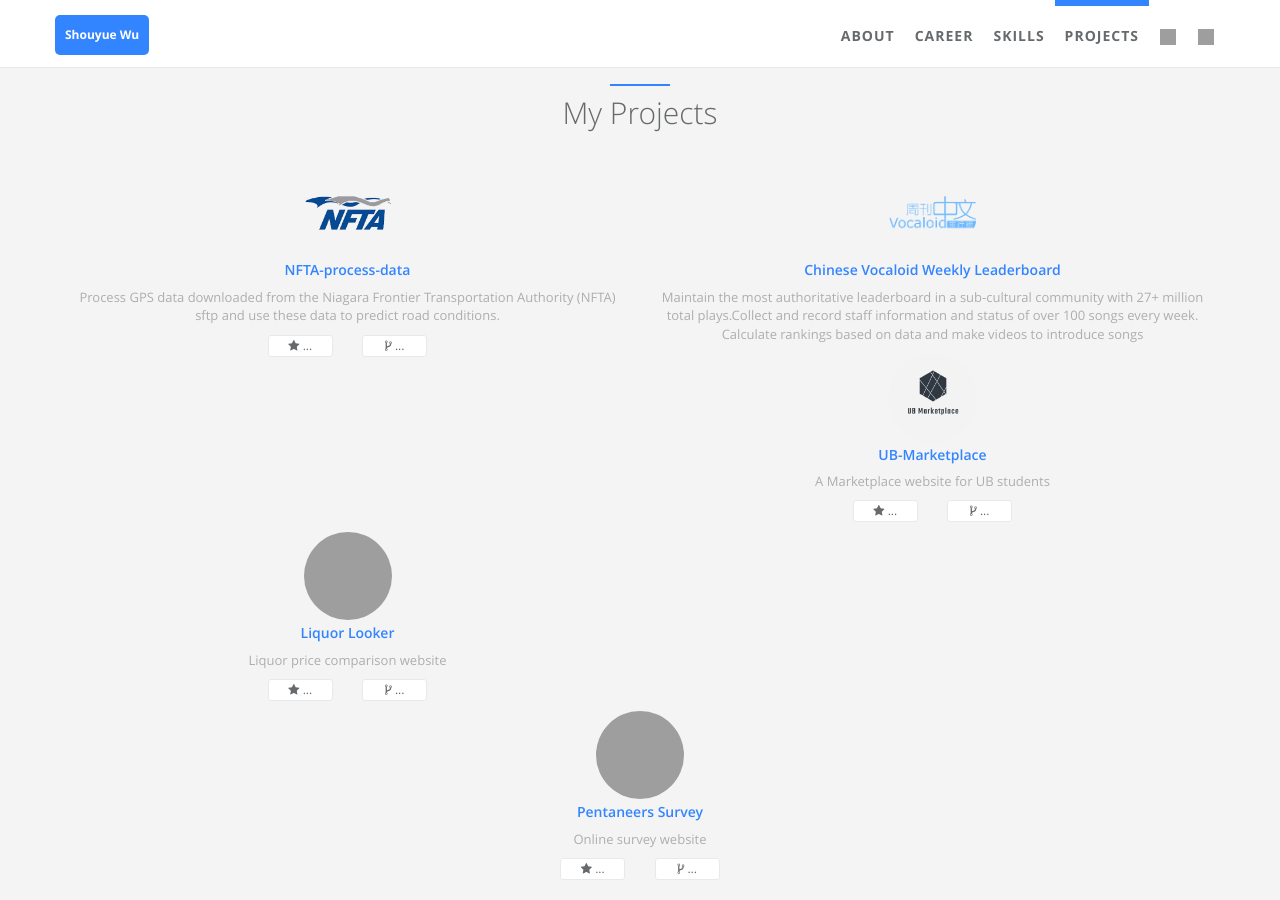
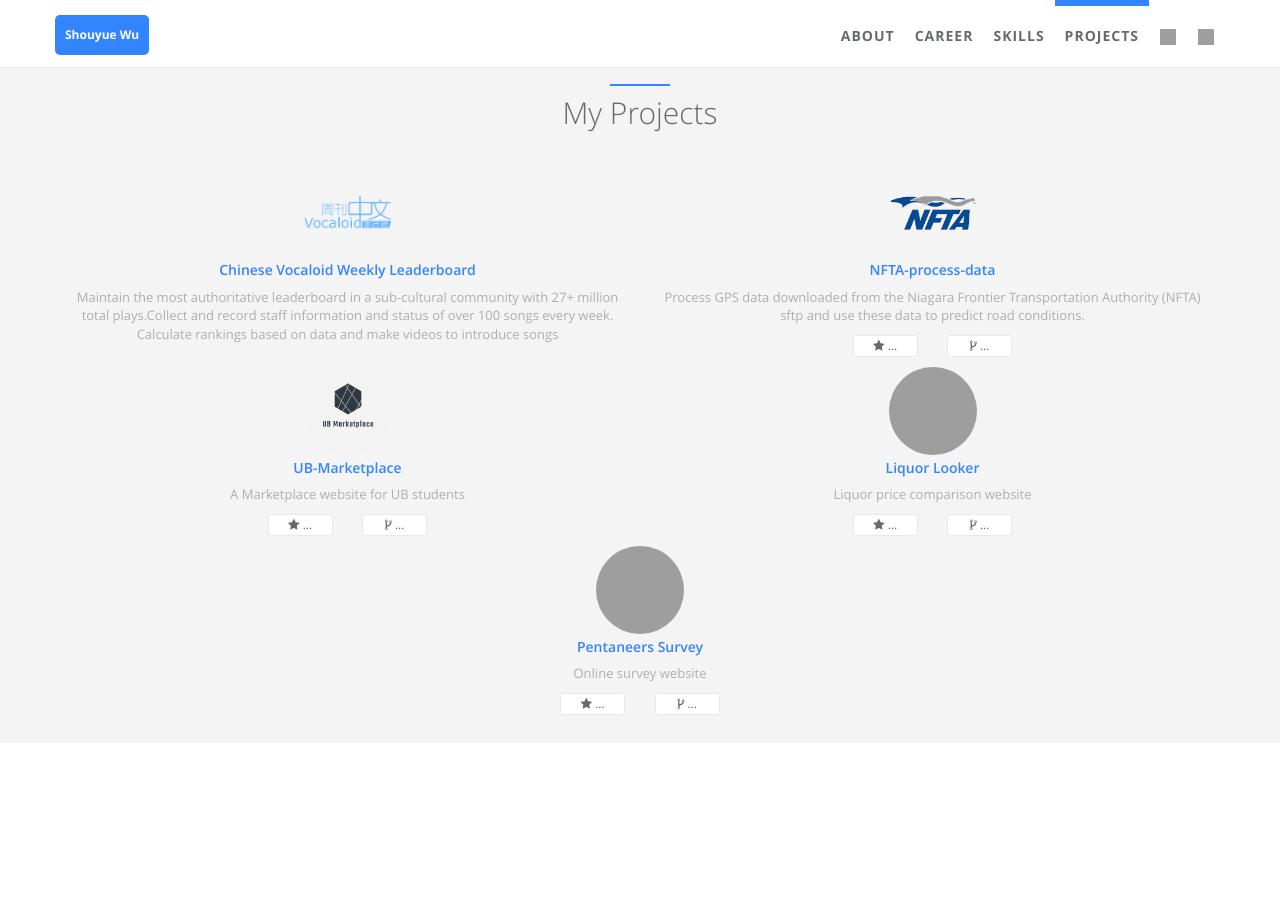
Before and after one commit to Lostpart/aboutMe, a Jekyll site: the page built from index.html, in a window 1280 px wide and 900 px high, scrolled down 3568 px, cut to the strip 0-900 px from the top of the window. Built offline with Jekyll 4.4.1, drawn with Linux system fonts in a browser that asks for light colours; after the commit the page ends 4311 px from its top, so only the background shows below that; some of the changed lines change nothing that is shown; grey boxes are pictures that could not be loaded.

Commit message:
Change project order

```diff
--- a/_data/index/projects.yml
+++ b/_data/index/projects.yml
@@ -1,16 +1,16 @@
 # projects section data
 # If you don't have language feature(language.yml is empty), ignore "i18n" items
 # Suggest projects' img be located at '/static/assets/img/landing', and edit following img items.
+- name: Chinese Vocaloid Weekly Leaderboard
+  i18n: vc_ranking_desc
+  url: https://space.bilibili.com/156489
+  img: /static/assets/img/landing/vc_ranking_logo.png
+
 - name: NFTA-process-data
   i18n: NFTA-process-data_desc
   gh_user: wdzhong
   repo: NFTA-process-data
   img: /static/assets/img/landing/NFTA_logo.png
-
-- name: Chinese Vocaloid Weekly Leaderboard
-  i18n: vc_ranking_desc
-  url: https://space.bilibili.com/156489
-  img: /static/assets/img/landing/vc_ranking_logo.png
 
 - name: UB-Marketplace
   i18n: UB-Marketplace_desc
```
